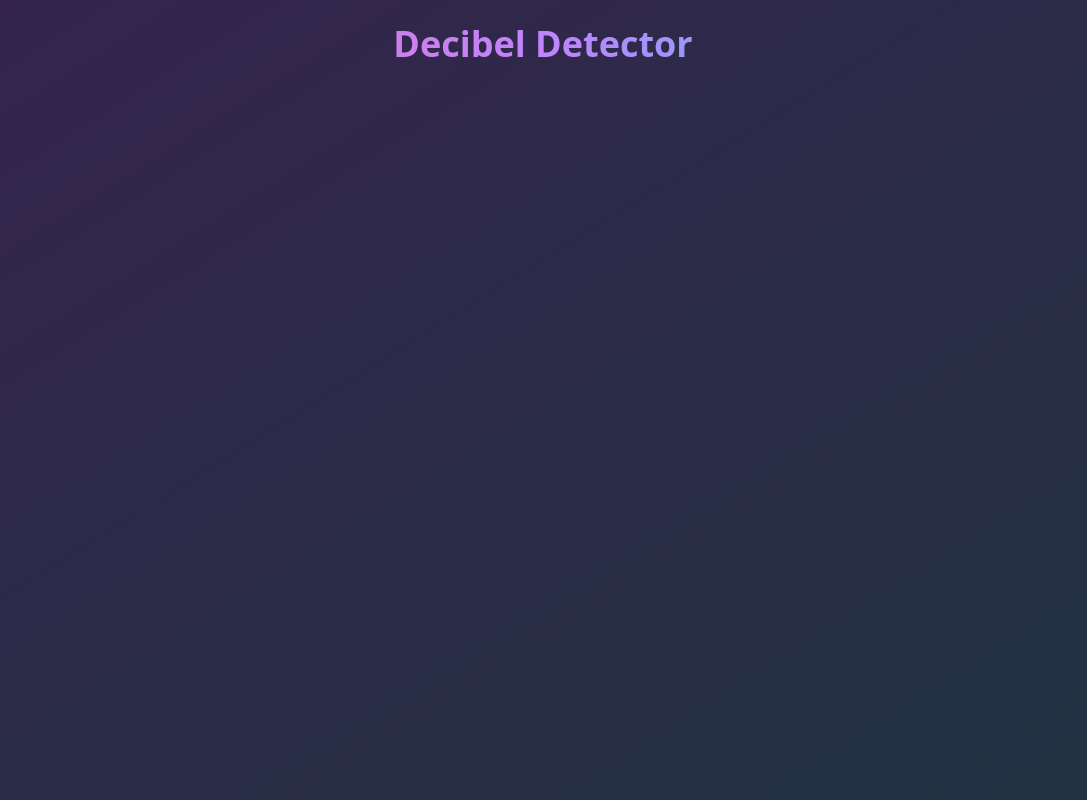
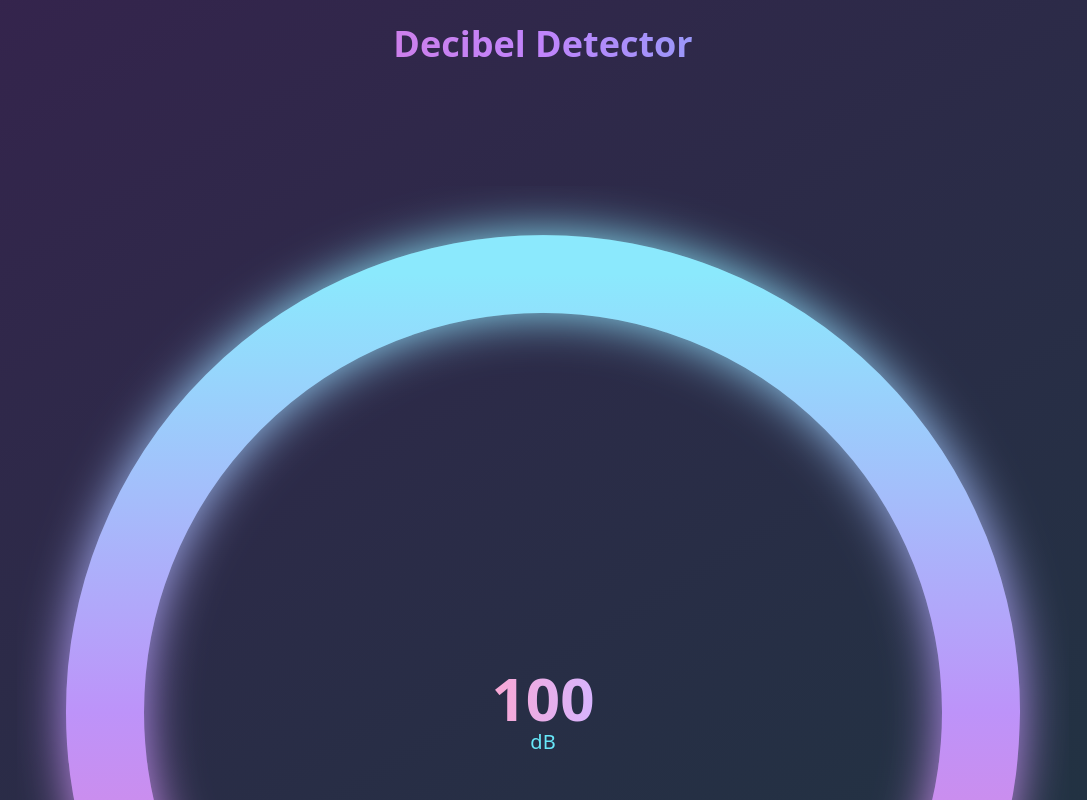
Before and after one commit to thaitommytran/decibel-detector, a React (Create React App) app: page / in a window 1280 px wide. Shown: the whole page, without its empty margins (97-1184 px from the left). Built offline with nearby package versions, Linux system fonts and the light colour scheme.

Commit message:
added static CircularGauge component

```diff
--- a/src/App.js
+++ b/src/App.js
@@ -1,3 +1,5 @@
+import CircularGauge from "./components/CircularGauge";
+
 function App() {
   return (
     <div className="flex flex-col h-screen bg-gray-900 p-6 overflow-hidden">
@@ -9,6 +11,9 @@ function App() {
             Decibel Detector
           </h1>
         </header>
+        <div className="flex-grow flex flex-col items-center justify-center space-y-12">
+          <CircularGauge />
+        </div>
       </div>
     </div>
   );
--- /dev/null
+++ b/src/components/CircularGauge.jsx
@@ -0,0 +1,57 @@
+import React from "react";
+
+const CircularGauge = () => {
+  return (
+    <div className="relative w-full h-full p-8">
+      <svg className="w-full h-full" viewBox="0 0 120 120">
+        <defs>
+          <filter id="glow">
+            <feGaussianBlur stdDeviation="2.5" result="coloredBlur" />
+            <feMerge>
+              <feMergeNode in="coloredBlur" />
+              <feMergeNode in="SourceGraphic" />
+            </feMerge>
+          </filter>
+          <linearGradient
+            id="draculaGradient"
+            x1="0%"
+            y1="0%"
+            x2="100%"
+            y2="0%"
+          >
+            <stop offset="0%" stopColor="#ff79c6" />
+            <stop offset="50%" stopColor="#bd93f9" />
+            <stop offset="100%" stopColor="#8be9fd" />
+          </linearGradient>
+        </defs>
+        <circle
+          cx="60"
+          cy="60"
+          r="45"
+          fill="none"
+          stroke="#44475a"
+          strokeWidth="8"
+        />
+        <circle
+          cx="60"
+          cy="60"
+          r="45"
+          fill="none"
+          stroke="url(#draculaGradient)"
+          strokeWidth="8"
+          strokeLinecap="round"
+          transform="rotate(-90 60 60)"
+          filter="url(#glow)"
+        />
+      </svg>
+      <div className="absolute inset-0 flex items-center justify-center flex-col">
+        <span className="text-6xl font-bold text-transparent bg-clip-text bg-gradient-to-r from-pink-300 to-purple-300">
+          100
+        </span>
+        <span className="text-xl text-cyan-300">dB</span>
+      </div>
+    </div>
+  );
+};
+
+export default CircularGauge;
```
